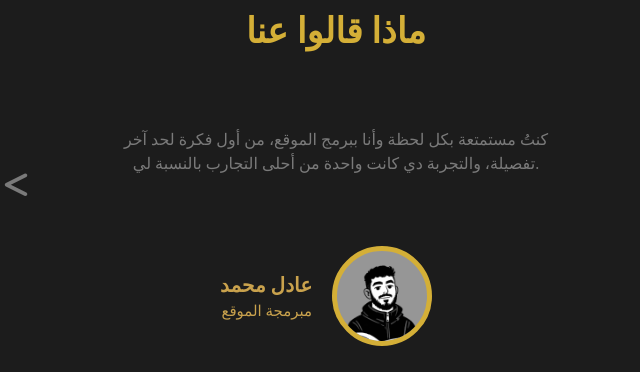
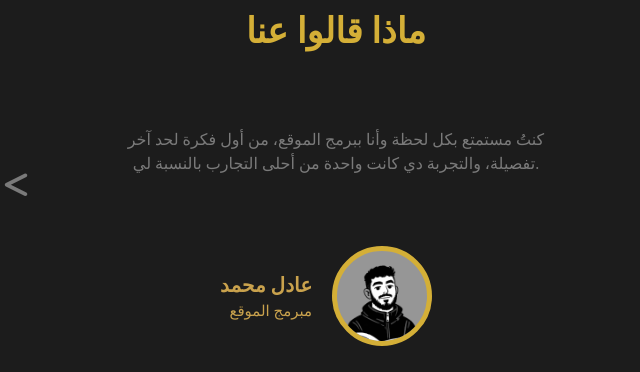
Before and after one commit to adelmhmd77/riwaq-website, a plain HTML site: page index.html in a window 1280 px wide. Shown: the part 2240-2612 px from the top of the page, 304-944 px from the left. Drawn offline with Linux system fonts and the light colour scheme; a web font is replaced by a local one.

Commit message:
Update index.html

```diff
--- a/index.html
+++ b/index.html
@@ -448,14 +448,14 @@
 
         <h2>ماذا قالوا عنا</h2>
         <p>
-          كنتُ مستمتعة بكل لحظة وأنا ببرمج الموقع، من أول فكرة لحد آخر تفصيلة،
+          كنتُ مستمتع بكل لحظة وأنا ببرمج الموقع، من أول فكرة لحد آخر تفصيلة،
           والتجربة دي كانت واحدة من أحلى التجارب بالنسبة لي.
         </p>
 
         <div class="testmonial-person">
           <span>
             <b> عادل محمد</b><br />
-            مبرمجة الموقع
+            مبرمج الموقع
           </span>
           <img src="./images/adel.png" alt="صورة العميل" />
         </div>
```
